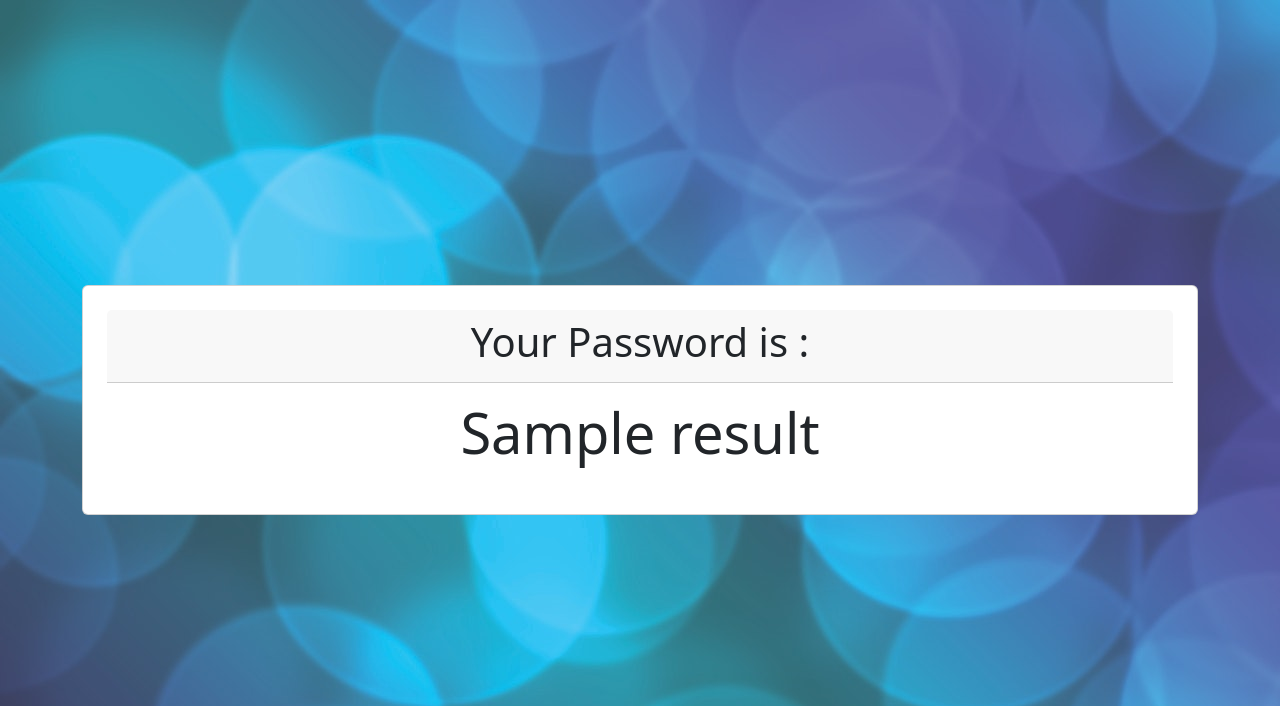
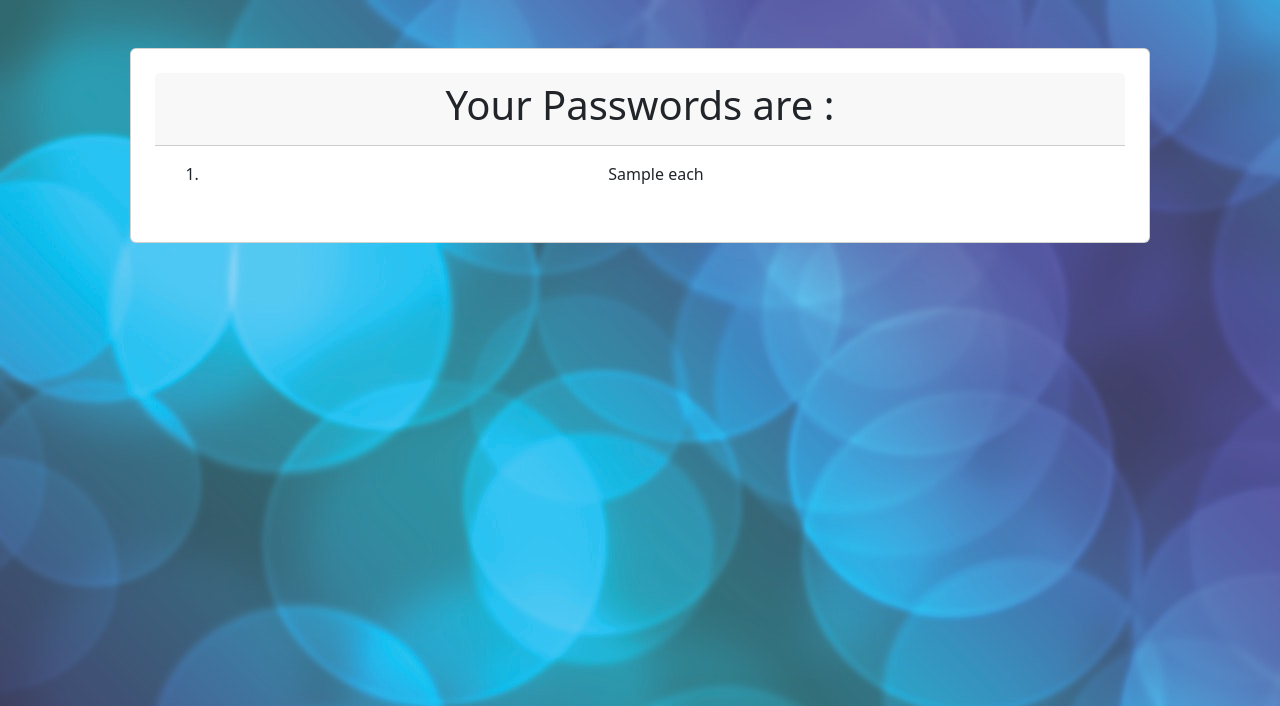
Before and after one commit to RaduIord21/Web_Password_generator, a Flask app: template templates/response.html in a window 1280 px wide. Shown: the top 706 px of the page. Run offline with Flask 3, Linux system fonts and the light colour scheme; the template is opened without the code that fills it: most values are stand-ins (such as "Sample title", 1, 10 or a date in 2020).

Commit message:
Done with improvement

```diff
--- a/app.py
+++ b/app.py
@@ -1,7 +1,6 @@
 from flask import Flask, render_template, request
 from lfsr import lfsr, shuffle
 from time import sleep
-
 
 app = Flask(__name__)
 
@@ -16,6 +15,7 @@ no_letters = len(letters)
 no_numbers = len(numbers)
 no_special_characters = len(special_characters)
 
+
 @app.route('/')
 def home():  # put application's code here
     return render_template("index.html")
@@ -24,11 +24,12 @@ def home():  # put application's code here
 @app.route('/form', methods=["GET", "POST"])
 def main():
     if request.method == "POST":
-        password = []
-        result = ""
+
         error = ""
+        final_list = []
         form_data = request.form
-        for each in ["Min_letters", "Max_letters", "Min_numbers","Max_numbers","Min_special","Max_special","Password_length"]:
+        for each in ["Min_letters", "Max_letters", "Min_numbers", "Max_numbers", "Min_special", "Max_special",
+                     "Password_length"]:
             if not form_data[each]:
                 return render_template("index.html", result="All fields must have values")
         min_letters = int(form_data["Min_letters"])
@@ -39,35 +40,40 @@ def main():
         max_specials = int(form_data["Max_special"])
         password_length = int(form_data["Password_length"])
 
-
         sum_minims = min_specials + min_numbers + min_letters
         sum_max = max_specials + max_numbers + max_letters
         if not (sum_minims <= password_length <= sum_max):
             error = "Invalid password length !!!"
         if min_letters > max_letters or min_numbers > max_numbers or min_specials > max_specials:
-             error ="Invalid limits !!!"
+            error = "Invalid limits !!!"
         if error:
             return render_template("index.html", result=error)
 
-        for each in range(min_letters):
-            sleep(0.01)
-            password.append(letters[lfsr() % no_letters])
-        for each in range(min_numbers):
-            sleep(0.01)
-            password.append(numbers[lfsr() % no_numbers])
-        for each in range(min_specials):
-            sleep(0.01)
-            password.append(special_characters[lfsr() % no_special_characters])
-        temp_len = len(password)
-        for each in range(password_length - temp_len):
-            sleep(0.01)
-            password.append(all_chars[lfsr() % len(all_chars)])
-        shuffle(password)
-        for each in password:
-            result += each
-        return render_template("response.html", result=result)
+        for i in range(50):
+            result = ""
+            password = []
+            for each in range(min_letters):
+                sleep(0.01)
+                password.append(letters[lfsr() % no_letters])
+            for each in range(min_numbers):
+                sleep(0.01)
+                password.append(numbers[lfsr() % no_numbers])
+            for each in range(min_specials):
+                sleep(0.01)
+                password.append(special_characters[lfsr() % no_special_characters])
+            temp_len = len(password)
+            for each in range(password_length - temp_len):
+                sleep(0.01)
+                password.append(all_chars[lfsr() % len(all_chars)])
+            shuffle(password)
+            for each in password:
+                result += each
+            final_list.append(result)
+        return render_template("response.html", result=final_list)
     return render_template("index.html")
 
 
 if __name__ == '__main__':
-    app.run()
+    # app.run()
+    from flup.server.fcgi import WSGIServer
+    WSGIServer(app, bindAddress='/tmp/passwordgenerator-fcgi.sock').run()
--- a/lfsr.py
+++ b/lfsr.py
@@ -29,7 +29,7 @@ def lfsr():  # vor fi alese pozitiile 1, 2, 4, 5 si 8
 
 def shuffle(lst):
     for each in range(len(lst)):
-        sleep(0.1)
+        sleep(0.01)
         index_to_swap = lfsr() % len(lst)
         aux = lst[index_to_swap]
         lst[index_to_swap] = lst[each]
--- a/templates/index.html
+++ b/templates/index.html
@@ -271,7 +271,7 @@
             </div>
             <div class="row align-items-start">
                 <div class=" gap-2 col mx-auto">
-                    <button class="btn btn-primary" type="submit" formmethod="post">Generate Password</button>
+                    <button class="btn btn-primary" type="submit" formmethod="post">Generate 50 Passwords</button>
                 </div>
             </div>
         </form>
--- a/templates/response.html
+++ b/templates/response.html
@@ -9,13 +9,17 @@
   </head>
   <body class="h-100">
 
-  <div class = "container d-flex text-center mx-auto h-100">
-      <div class ="card p-4 align-self-center w-100 ">
+  <div class = "container d-flex text-center mx-auto">
+      <div class ="card p-4 align-self-center w-100 m-5">
           <div class="card-header">
-              <h1 class="align-self-center">Your Password is :</h1>
+              <h1 class="align-self-center">Your Passwords are :</h1>
           </div>
           <div class ="card-body">
-              <h4 class="display-4">{{ result }}</h4>
+              <ol style="overflow: auto">
+                  {% for each in result %}
+                  <li>{{ each }}</li>
+                  {% endfor %}
+              </ol>
           </div>
       </div>
   </div>
```
Also changed, not shown: __init__.py (added).
